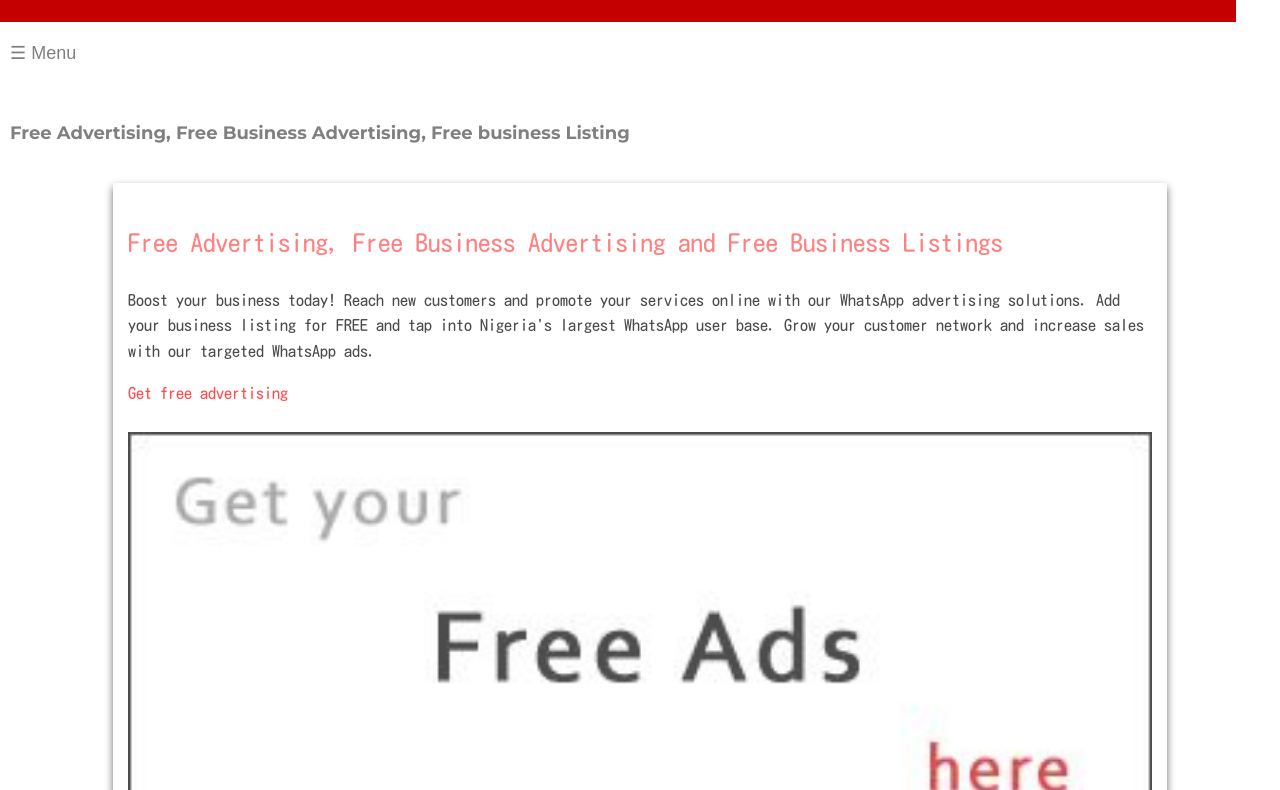
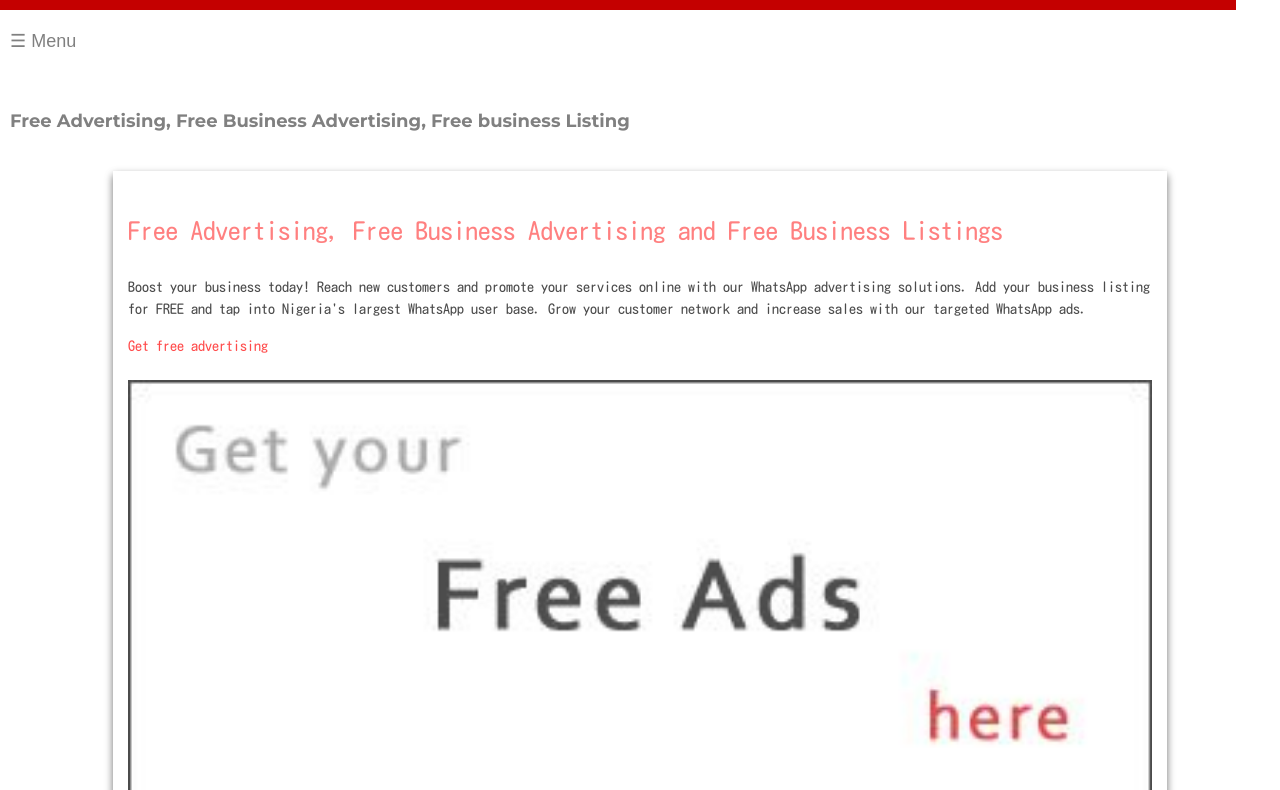
Before and after one commit to Cyber-Tech01/VibesTv.ng, a plain HTML site: page ads.html in a window 1280 px wide. Shown: the part 92-882 px from the top of the page. Drawn offline with Linux system fonts and the light colour scheme.

Commit message:
Add files via upload

```diff
--- a/ads.css
+++ b/ads.css
@@ -2,14 +2,14 @@ body {
   font-family: "Kosugi Maru", serif;
   font-weight: 400;
   font-style: normal;
+  font-weight: 400;
   width: 100%;
   height: 100%;
   margin: 0;
   padding: 0px;
   font-weight: 400;
   line-height: 1.6;
-  font-style: normal;
-  font-size: 16px;
+  font-size: 14px;
 }
 
 header {
```
